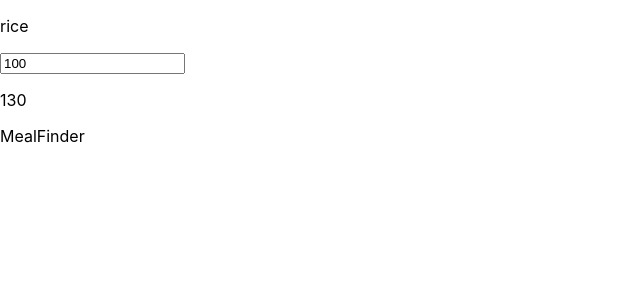
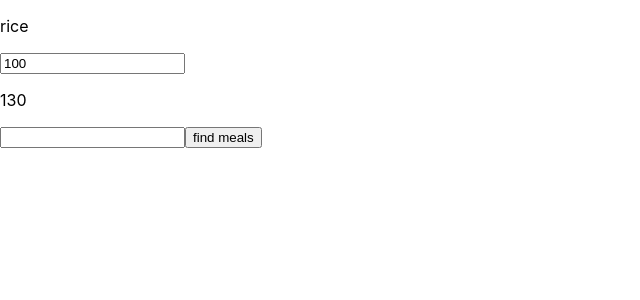
Before and after one commit to maksimPhilippov/caloriemeter, a React (Create React App) app: page / in a window 1280 px wide. Shown: the top 300 px of the page, without its empty margins (0-640 px from the left). Built offline with nearby package versions, Linux system fonts and the light colour scheme.

Commit message:
requesting api and adding new meals to list

```diff
--- a/src/components/Home/Home.tsx
+++ b/src/components/Home/Home.tsx
@@ -39,6 +39,8 @@ export default function Home() {
   }
 
   function addNewMeals(addMeals: NutritionalValue[]) {
+    console.log("add");
+    console.log(addMeals);
     let newMeals = addMeals.reduce((proved: NutritionalValue[], meal) => {
       if (mealList.find((element) => element.name == meal.name) == undefined) {
         // no such food in mealList
@@ -46,10 +48,11 @@ export default function Home() {
       }
       return proved;
     }, []);
-
+    console.log(newMeals);
     if (newMeals.length != 0) {
-      let newMealList = mealList.copyWithin(-1, 0);
-      newMealList.concat(newMeals);
+      let newMealList = mealList.slice(0);
+      newMealList.push(...newMeals);
+      console.log(newMealList);
       setMealList(newMealList);
     }
   }
@@ -59,7 +62,7 @@ export default function Home() {
       {mealList.map((mealItem, index) => (
         <Meal key={index} item={mealItem} index={index} />
       ))}
-      <MealFinder />
+      <MealFinder listAdder={addNewMeals} />
     </div>
   );
 }
--- a/src/components/MealFinder/MealFinder.tsx
+++ b/src/components/MealFinder/MealFinder.tsx
@@ -1,7 +1,23 @@
-import React from 'react'
+import React from "react";
+import FindMealRequest from "../../utils/FindMealRequest";
+import { NutritionalValue } from "../../types/NutritionalValue";
 
-export default function MealFinder() {
+interface MealFinderProp {
+  listAdder: (items: NutritionalValue[]) => void;
+}
+export default function MealFinder(prop: MealFinderProp) {
+  const [inputText, setInputText] = React.useState("");
+
   return (
-    <div>MealFinder</div>
-  )
+    <div>
+      <input
+        type="text"
+        value={inputText}
+        onChange={(e) => setInputText(e.target.value)}
+      />
+      <button onClick={() => FindMealRequest(inputText, prop.listAdder)}>
+        find meals
+      </button>
+    </div>
+  );
 }
--- /dev/null
+++ b/src/types/requestItem.ts
@@ -0,0 +1,14 @@
+export default interface requestItem {
+  name: string;
+  calories: number;
+  serving_size_g: number;
+  fat_total_g: number;
+  fat_saturated_g: number;
+  protein_g: number;
+  sodium_mg: number;
+  potassium_mg: number;
+  cholesterol_mg: number;
+  carbohydrates_total_g: number;
+  fiber_g: number;
+  sugar_g: number;
+}
--- /dev/null
+++ b/src/utils/FindMealRequest.ts
@@ -0,0 +1,48 @@
+import { NutritionalValue } from "../types/NutritionalValue";
+import requestItem from "../types/requestItem";
+
+function tokenize(requestString: string): string[] {
+  return requestString
+    .split(" ")
+    .map(
+      (token) => token.trim() //delete spaces
+    )
+    .filter((token) => token.length != 0); // delete empty strings
+}
+
+function isTokenValid(token: string) {
+  let match = token.match(/\d(kg|lb|g)/);
+  if (match === null) {
+    return true;
+  } else {
+    return false;
+  }
+}
+
+export default async function FindMealRequest(
+  requestString: string,
+  adder: (items: NutritionalValue[]) => void
+) {
+  let tokens = tokenize(requestString);
+  let query = tokens.filter((token) => isTokenValid(token)).join(" ");
+
+  console.log("query: " + query);
+
+  fetch("https://api.api-ninjas.com/v1/nutrition?query=" + query, {
+    headers: {
+      "X-Api-Key": "o83iN0OBHRqWd14nNEtbmw==Gm7yAxhcawET75xO",
+    },
+  })
+    .then((meals) => meals.json())
+    .then((mealsInfo: requestItem[]) => {
+      let refinedMealsInfo = mealsInfo.map((mealInfo) => {
+        let newMealInfo: NutritionalValue = {
+          name: mealInfo.name,
+          mass: mealInfo.serving_size_g,
+          caloriesCoeficient: mealInfo.calories / mealInfo.serving_size_g,
+        };
+        return newMealInfo;
+      });
+      adder(refinedMealsInfo);
+    });
+}
```
